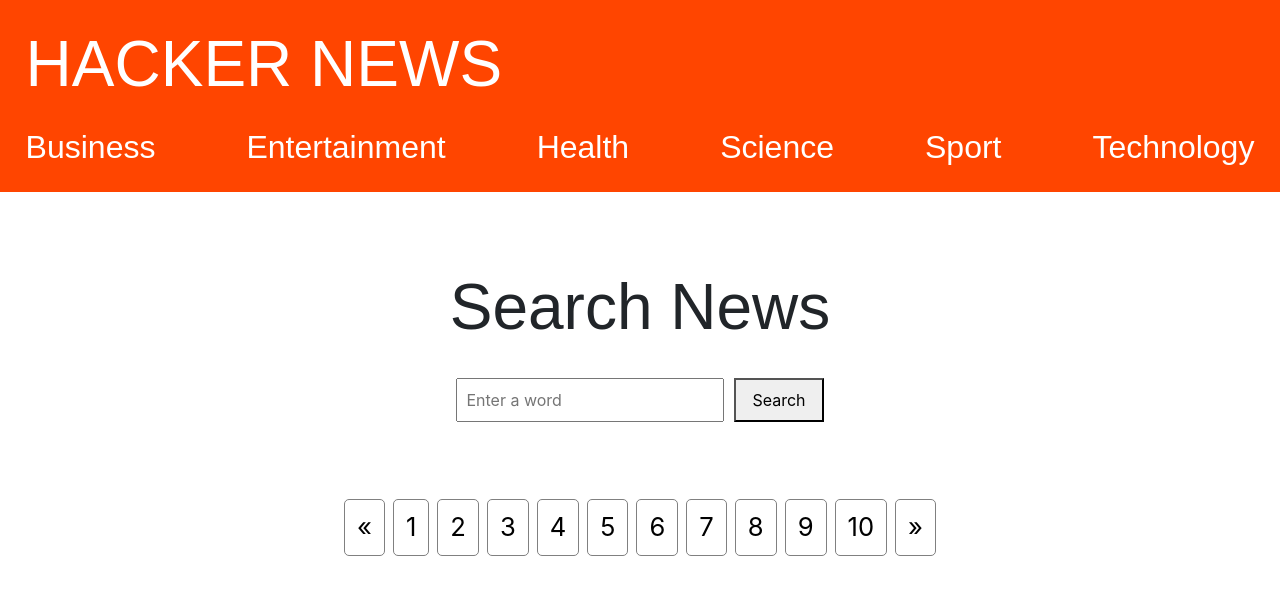
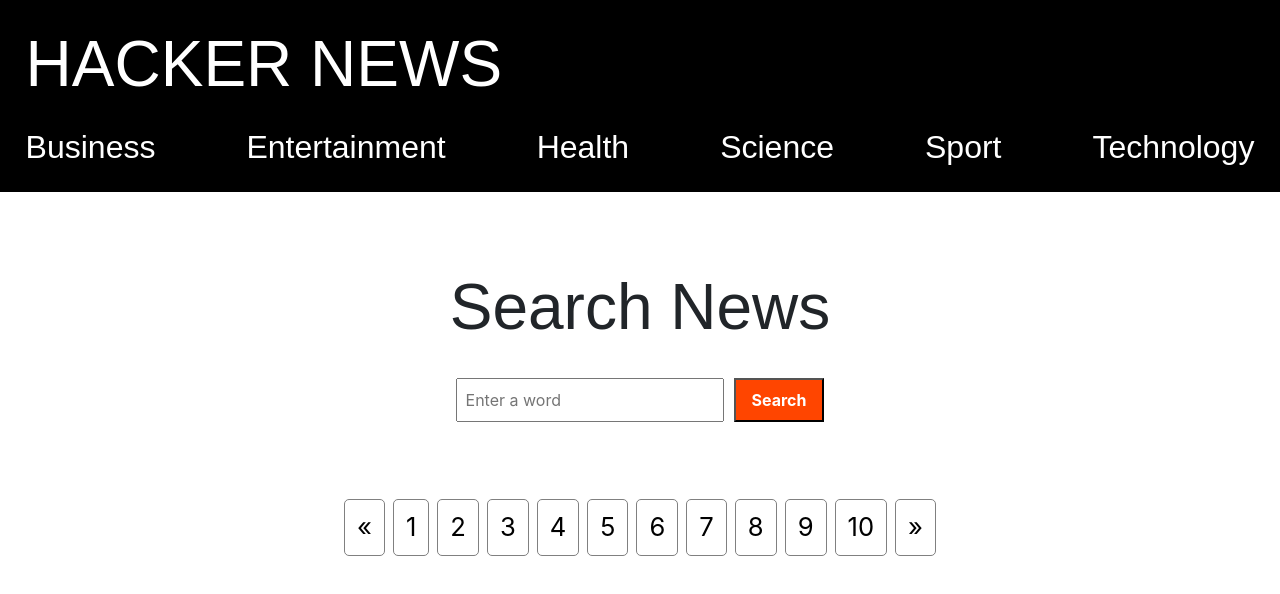
Before and after one commit to piotrowskaannamilena-blip/hackernews, a plain HTML site: page index.html in a window 1280 px wide. Drawn offline with nearby package versions, Linux system fonts and the light colour scheme; a web font is replaced by a local one.

Commit message:
Colour adjustments; hover states

```diff
--- a/style2.css
+++ b/style2.css
@@ -16,9 +16,7 @@ html {
 }
 
 header {
-    background-color: var(--accent-color);
-    color: var(--accent-color);
-    font-family: var(--logo-font-family);
+    background-color: var(--dark-color);
 }
 
 #title h1 {
@@ -28,12 +26,20 @@ header {
 
 nav button {
     border: none;
-    background-color: var(--accent-color);
+    background-color: var(--dark-color);
     color: var(--light-color);
 }
 
 h1, h2, h3, h4, h5, h6 {
     font-family: var(--title-font-family);
+}
+
+button:hover {
+    text-decoration: underline;
+}
+
+.category-button:hover {
+    text-decoration: underline;
 }
 
 .search {
@@ -64,6 +70,9 @@ h1, h2, h3, h4, h5, h6 {
 #search-button {
     padding: 8px 16px;
     font-size: 16px;
+    background-color: var(--accent-color);
+    color: var(--light-color);
+    font-weight: bold
   }
 
   img {
@@ -89,3 +98,7 @@ h1, h2, h3, h4, h5, h6 {
   margin: 0 4px;
   border-radius: 5px;
 }
+
+.pagination li:hover {
+    text-decoration: underline;
+}
```
